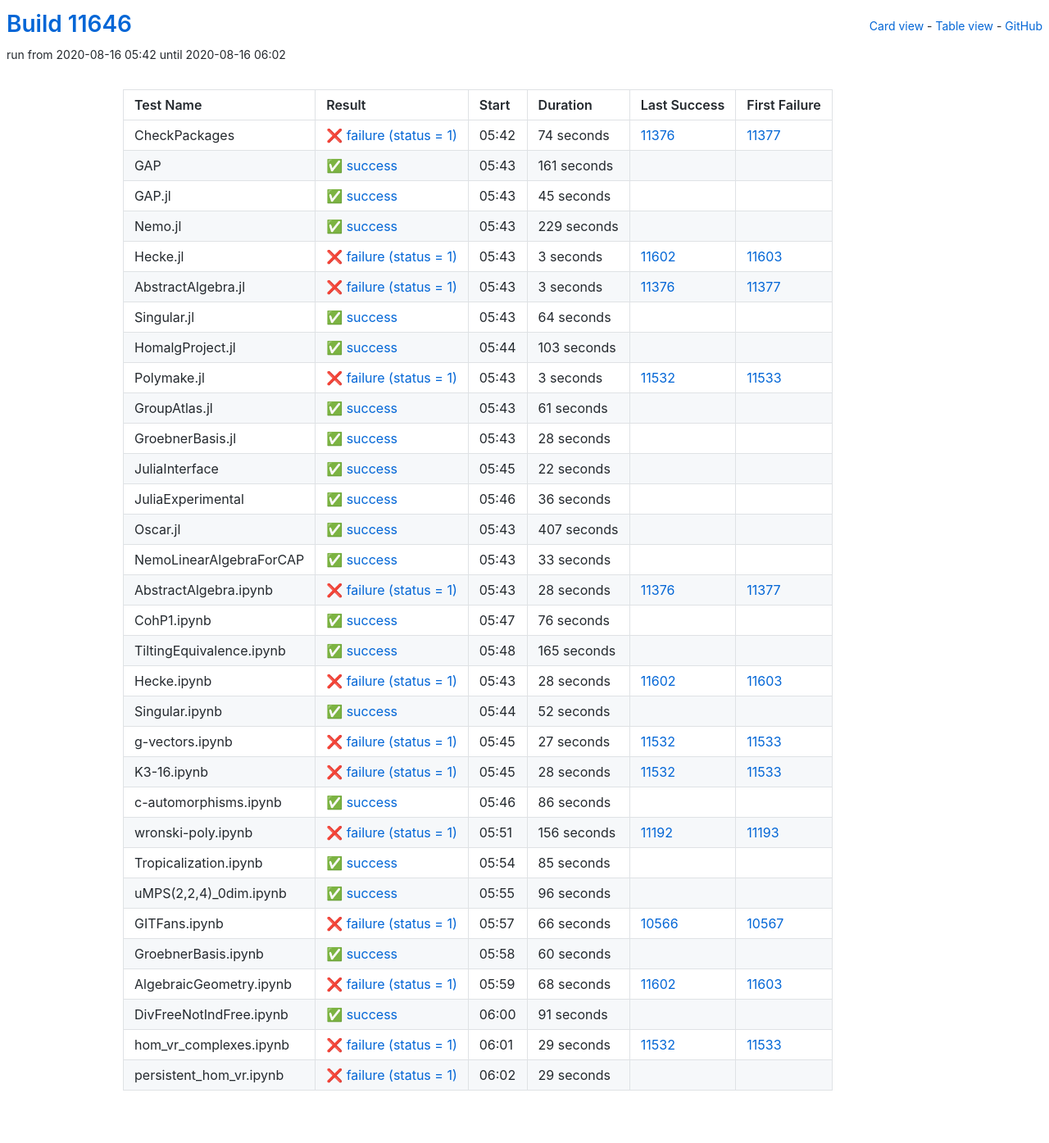
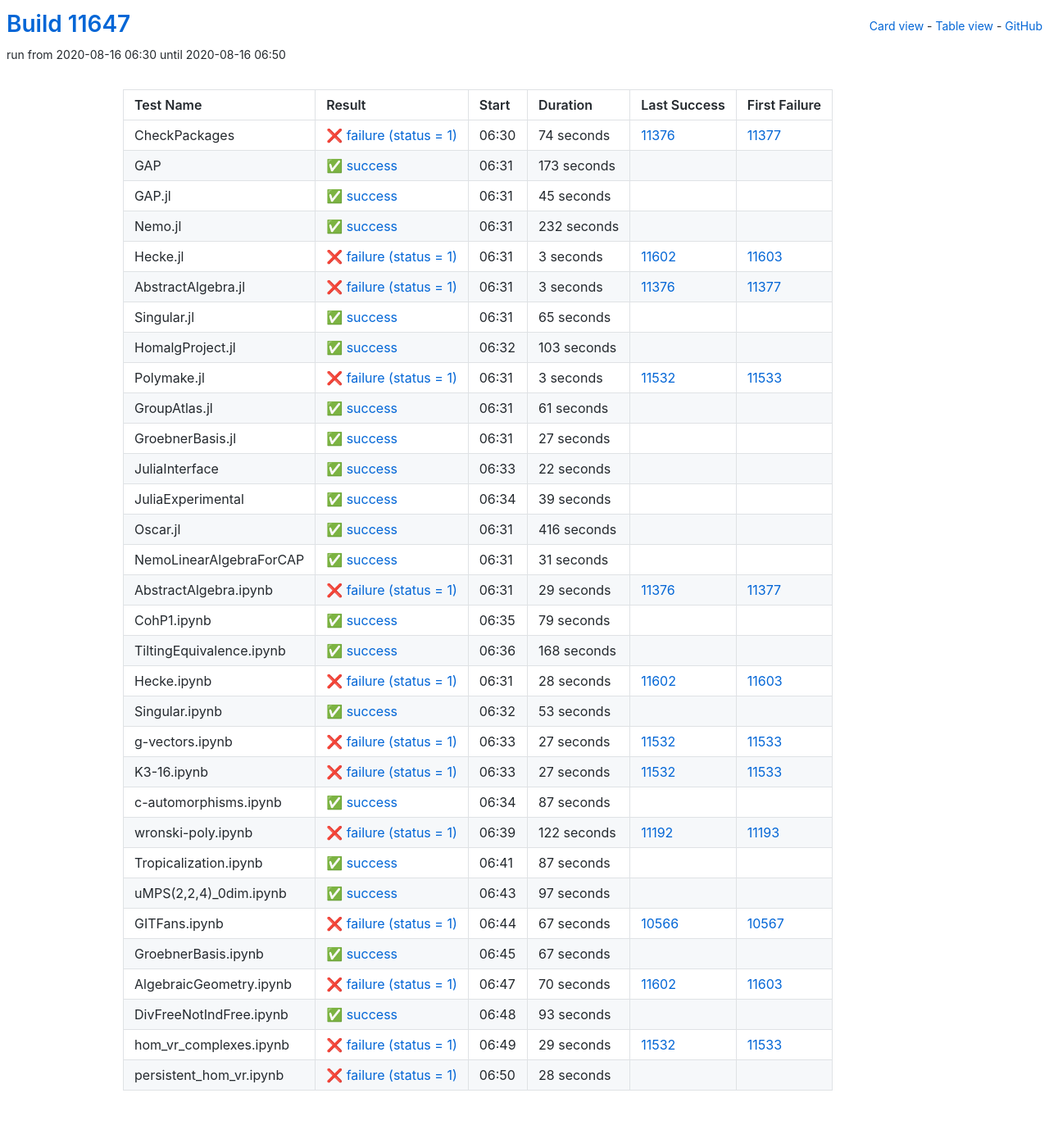
Before and after one commit to oscar-system/oscar-ci-status, a Jekyll site: the page built from table.html, in a window 1280 px wide. Shown: the whole page at 82% size. Built offline with Jekyll 4.4.1, drawn with Linux system fonts in a browser that asks for light colours.

Commit message:
Build #11647

```diff
--- a/_data/ci.yml
+++ b/_data/ci.yml
@@ -1,6 +1,6 @@
 ---
-build: 11646
-build_url: https://oscarci.mathematik.uni-kl.de/job/oscar/11646/
+build: 11647
+build_url: https://oscarci.mathematik.uni-kl.de/job/oscar/11647/
 job: oscar
 organization: oscar-system
 repo: oscar-ci-status
@@ -8,8 +8,8 @@
 tests:
 - name: CheckPackages
   id: checkpackages
-  log: https://oscarci.mathematik.uni-kl.de/job/oscar/11646/artifact/logs/build-11646/CheckPackages.log
-  start: 2020-08-16 05:42
+  log: https://oscarci.mathematik.uni-kl.de/job/oscar/11647/artifact/logs/build-11647/CheckPackages.log
+  start: 2020-08-16 06:30
   success: false
   exitcode: 1
   status: failure
@@ -20,20 +20,20 @@
   first_failure_url: https://oscarci.mathematik.uni-kl.de/job/oscar/11377/
 - name: GAP
   id: gap
-  log: https://oscarci.mathematik.uni-kl.de/job/oscar/11646/artifact/logs/build-11646/GAP.log
-  start: 2020-08-16 05:43
+  log: https://oscarci.mathematik.uni-kl.de/job/oscar/11647/artifact/logs/build-11647/GAP.log
+  start: 2020-08-16 06:31
   success: true
   exitcode: 0
   status: success
-  duration: 161
+  duration: 173
   last_success: false
   last_success_url:
   first_failure: false
   first_failure_url:
 - name: GAP.jl
   id: gap-jl
-  log: https://oscarci.mathematik.uni-kl.de/job/oscar/11646/artifact/logs/build-11646/GAP.jl.log
-  start: 2020-08-16 05:43
+  log: https://oscarci.mathematik.uni-kl.de/job/oscar/11647/artifact/logs/build-11647/GAP.jl.log
+  start: 2020-08-16 06:31
   success: true
   exitcode: 0
   status: success
@@ -44,20 +44,20 @@
   first_failure_url:
 - name: Nemo.jl
   id: nemo-jl
-  log: https://oscarci.mathematik.uni-kl.de/job/oscar/11646/artifact/logs/build-11646/Nemo.jl.log
-  start: 2020-08-16 05:43
+  log: https://oscarci.mathematik.uni-kl.de/job/oscar/11647/artifact/logs/build-11647/Nemo.jl.log
+  start: 2020-08-16 06:31
   success: true
   exitcode: 0
   status: success
-  duration: 229
+  duration: 232
   last_success: false
   last_success_url:
   first_failure: false
   first_failure_url:
 - name: Hecke.jl
   id: hecke-jl
-  log: https://oscarci.mathematik.uni-kl.de/job/oscar/11646/artifact/logs/build-11646/Hecke.jl.log
-  start: 2020-08-16 05:43
+  log: https://oscarci.mathematik.uni-kl.de/job/oscar/11647/artifact/logs/build-11647/Hecke.jl.log
+  start: 2020-08-16 06:31
   success: false
   exitcode: 1
   status: failure
@@ -68,8 +68,8 @@
   first_failure_url: https://oscarci.mathematik.uni-kl.de/job/oscar/11603/
 - name: AbstractAlgebra.jl
   id: abstractalgebra-jl
-  log: https://oscarci.mathematik.uni-kl.de/job/oscar/11646/artifact/logs/build-11646/AbstractAlgebra.jl.log
-  start: 2020-08-16 05:43
+  log: https://oscarci.mathematik.uni-kl.de/job/oscar/11647/artifact/logs/build-11647/AbstractAlgebra.jl.log
+  start: 2020-08-16 06:31
   success: false
   exitcode: 1
   status: failure
@@ -80,20 +80,20 @@
   first_failure_url: https://oscarci.mathematik.uni-kl.de/job/oscar/11377/
 - name: Singular.jl
   id: singular-jl
-  log: https://oscarci.mathematik.uni-kl.de/job/oscar/11646/artifact/logs/build-11646/Singular.jl.log
-  start: 2020-08-16 05:43
+  log: https://oscarci.mathematik.uni-kl.de/job/oscar/11647/artifact/logs/build-11647/Singular.jl.log
+  start: 2020-08-16 06:31
   success: true
   exitcode: 0
   status: success
-  duration: 64
+  duration: 65
   last_success: false
   last_success_url:
   first_failure: false
   first_failure_url:
 - name: HomalgProject.jl
   id: homalgproject-jl
-  log: https://oscarci.mathematik.uni-kl.de/job/oscar/11646/artifact/logs/build-11646/HomalgProject.jl.log
-  start: 2020-08-16 05:44
+  log: https://oscarci.mathematik.uni-kl.de/job/oscar/11647/artifact/logs/build-11647/HomalgProject.jl.log
+  start: 2020-08-16 06:32
   success: true
   exitcode: 0
   status: success
@@ -104,8 +104,8 @@
   first_failure_url:
 - name: Polymake.jl
   id: polymake-jl
-  log: https://oscarci.mathematik.uni-kl.de/job/oscar/11646/artifact/logs/build-11646/Polymake.jl.log
-  start: 2020-08-16 05:43
+  log: https://oscarci.mathematik.uni-kl.de/job/oscar/11647/artifact/logs/build-11647/Polymake.jl.log
+  start: 2020-08-16 06:31
   success: false
   exitcode: 1
   status: failure
@@ -116,8 +116,8 @@
   first_failure_url: https://oscarci.mathematik.uni-kl.de/job/oscar/11533/
 - name: GroupAtlas.jl
   id: groupatlas-jl
-  log: https://oscarci.mathematik.uni-kl.de/job/oscar/11646/artifact/logs/build-11646/GroupAtlas.jl.log
-  start: 2020-08-16 05:43
+  log: https://oscarci.mathematik.uni-kl.de/job/oscar/11647/artifact/logs/build-11647/GroupAtlas.jl.log
+  start: 2020-08-16 06:31
   success: true
   exitcode: 0
   status: success
@@ -128,20 +128,20 @@
   first_failure_url:
 - name: GroebnerBasis.jl
   id: groebnerbasis-jl
-  log: https://oscarci.mathematik.uni-kl.de/job/oscar/11646/artifact/logs/build-11646/GroebnerBasis.jl.log
-  start: 2020-08-16 05:43
+  log: https://oscarci.mathematik.uni-kl.de/job/oscar/11647/artifact/logs/build-11647/GroebnerBasis.jl.log
+  start: 2020-08-16 06:31
   success: true
   exitcode: 0
   status: success
-  duration: 28
+  duration: 27
   last_success: false
   last_success_url:
   first_failure: false
   first_failure_url:
 - name: JuliaInterface
   id: juliainterface
-  log: https://oscarci.mathematik.uni-kl.de/job/oscar/11646/artifact/logs/build-11646/JuliaInterface.log
-  start: 2020-08-16 05:45
+  log: https://oscarci.mathematik.uni-kl.de/job/oscar/11647/artifact/logs/build-11647/JuliaInterface.log
+  start: 2020-08-16 06:33
   success: true
   exitcode: 0
   status: success
@@ -152,80 +152,80 @@
   first_failure_url:
 - name: JuliaExperimental
   id: juliaexperimental
-  log: https://oscarci.mathematik.uni-kl.de/job/oscar/11646/artifact/logs/build-11646/JuliaExperimental.log
-  start: 2020-08-16 05:46
+  log: https://oscarci.mathematik.uni-kl.de/job/oscar/11647/artifact/logs/build-11647/JuliaExperimental.log
+  start: 2020-08-16 06:34
   success: true
   exitcode: 0
   status: success
-  duration: 36
+  duration: 39
   last_success: false
   last_success_url:
   first_failure: false
   first_failure_url:
 - name: Oscar.jl
   id: oscar-jl
-  log: https://oscarci.mathematik.uni-kl.de/job/oscar/11646/artifact/logs/build-11646/Oscar.jl.log
-  start: 2020-08-16 05:43
+  log: https://oscarci.mathematik.uni-kl.de/job/oscar/11647/artifact/logs/build-11647/Oscar.jl.log
+  start: 2020-08-16 06:31
   success: true
   exitcode: 0
   status: success
-  duration: 407
+  duration: 416
   last_success: false
   last_success_url:
   first_failure: false
   first_failure_url:
 - name: NemoLinearAlgebraForCAP
   id: nemolinearalgebraforcap
-  log: https://oscarci.mathematik.uni-kl.de/job/oscar/11646/artifact/logs/build-11646/NemoLinearAlgebraForCAP.log
-  start: 2020-08-16 05:43
+  log: https://oscarci.mathematik.uni-kl.de/job/oscar/11647/artifact/logs/build-11647/NemoLinearAlgebraForCAP.log
+  start: 2020-08-16 06:31
   success: true
   exitcode: 0
   status: success
-  duration: 33
+  duration: 31
   last_success: false
   last_success_url:
   first_failure: false
   first_failure_url:
 - name: AbstractAlgebra.ipynb
   id: abstractalgebra-ipynb
-  log: https://oscarci.mathematik.uni-kl.de/job/oscar/11646/artifact/logs/build-11646/AbstractAlgebra.ipynb.log
-  start: 2020-08-16 05:43
+  log: https://oscarci.mathematik.uni-kl.de/job/oscar/11647/artifact/logs/build-11647/AbstractAlgebra.ipynb.log
+  start: 2020-08-16 06:31
   success: false
   exitcode: 1
   status: failure
-  duration: 28
+  duration: 29
   last_success: 11376
   last_success_url: https://oscarci.mathematik.uni-kl.de/job/oscar/11376/
   first_failure: 11377
   first_failure_url: https://oscarci.mathematik.uni-kl.de/job/oscar/11377/
 - name: CohP1.ipynb
   id: cohp1-ipynb
-  log: https://oscarci.mathematik.uni-kl.de/job/oscar/11646/artifact/logs/build-11646/CohP1.ipynb.log
-  start: 2020-08-16 05:47
+  log: https://oscarci.mathematik.uni-kl.de/job/oscar/11647/artifact/logs/build-11647/CohP1.ipynb.log
+  start: 2020-08-16 06:35
   success: true
   exitcode: 0
   status: success
-  duration: 76
+  duration: 79
   last_success: false
   last_success_url:
   first_failure: false
   first_failure_url:
 - name: TiltingEquivalence.ipynb
   id: tiltingequivalence-ipynb
-  log: https://oscarci.mathematik.uni-kl.de/job/oscar/11646/artifact/logs/build-11646/TiltingEquivalence.ipynb.log
-  start: 2020-08-16 05:48
+  log: https://oscarci.mathematik.uni-kl.de/job/oscar/11647/artifact/logs/build-11647/TiltingEquivalence.ipynb.log
+  start: 2020-08-16 06:36
   success: true
   exitcode: 0
   status: success
-  duration: 165
+  duration: 168
   last_success: false
   last_success_url:
   first_failure: false
   first_failure_url:
 - name: Hecke.ipynb
   id: hecke-ipynb
-  log: https://oscarci.mathematik.uni-kl.de/job/oscar/11646/artifact/logs/build-11646/Hecke.ipynb.log
-  start: 2020-08-16 05:43
+  log: https://oscarci.mathematik.uni-kl.de/job/oscar/11647/artifact/logs/build-11647/Hecke.ipynb.log
+  start: 2020-08-16 06:31
   success: false
   exitcode: 1
   status: failure
@@ -236,20 +236,20 @@
   first_failure_url: https://oscarci.mathematik.uni-kl.de/job/oscar/11603/
 - name: Singular.ipynb
   id: singular-ipynb
-  log: https://oscarci.mathematik.uni-kl.de/job/oscar/11646/artifact/logs/build-11646/Singular.ipynb.log
-  start: 2020-08-16 05:44
+  log: https://oscarci.mathematik.uni-kl.de/job/oscar/11647/artifact/logs/build-11647/Singular.ipynb.log
+  start: 2020-08-16 06:32
   success: true
   exitcode: 0
   status: success
-  duration: 52
+  duration: 53
   last_success: false
   last_success_url:
   first_failure: false
   first_failure_url:
 - name: g-vectors.ipynb
   id: g-vectors-ipynb
-  log: https://oscarci.mathematik.uni-kl.de/job/oscar/11646/artifact/logs/build-11646/g-vectors.ipynb.log
-  start: 2020-08-16 05:45
+  log: https://oscarci.mathematik.uni-kl.de/job/oscar/11647/artifact/logs/build-11647/g-vectors.ipynb.log
+  start: 2020-08-16 06:33
   success: false
   exitcode: 1
   status: failure
@@ -260,116 +260,116 @@
   first_failure_url: https://oscarci.mathematik.uni-kl.de/job/oscar/11533/
 - name: K3-16.ipynb
   id: k3-16-ipynb
-  log: https://oscarci.mathematik.uni-kl.de/job/oscar/11646/artifact/logs/build-11646/K3-16.ipynb.log
-  start: 2020-08-16 05:45
+  log: https://oscarci.mathematik.uni-kl.de/job/oscar/11647/artifact/logs/build-11647/K3-16.ipynb.log
+  start: 2020-08-16 06:33
   success: false
   exitcode: 1
   status: failure
-  duration: 28
+  duration: 27
   last_success: 11532
   last_success_url: https://oscarci.mathematik.uni-kl.de/job/oscar/11532/
   first_failure: 11533
   first_failure_url: https://oscarci.mathematik.uni-kl.de/job/oscar/11533/
 - name: c-automorphisms.ipynb
   id: c-automorphisms-ipynb
-  log: https://oscarci.mathematik.uni-kl.de/job/oscar/11646/artifact/logs/build-11646/c-automorphisms.ipynb.log
-  start: 2020-08-16 05:46
+  log: https://oscarci.mathematik.uni-kl.de/job/oscar/11647/artifact/logs/build-11647/c-automorphisms.ipynb.log
+  start: 2020-08-16 06:34
   success: true
   exitcode: 0
   status: success
-  duration: 86
+  duration: 87
   last_success: false
   last_success_url:
   first_failure: false
   first_failure_url:
 - name: wronski-poly.ipynb
   id: wronski-poly-ipynb
-  log: https://oscarci.mathematik.uni-kl.de/job/oscar/11646/artifact/logs/build-11646/wronski-poly.ipynb.log
-  start: 2020-08-16 05:51
+  log: https://oscarci.mathematik.uni-kl.de/job/oscar/11647/artifact/logs/build-11647/wronski-poly.ipynb.log
+  start: 2020-08-16 06:39
   success: false
   exitcode: 1
   status: failure
-  duration: 156
+  duration: 122
   last_success: 11192
   last_success_url: https://oscarci.mathematik.uni-kl.de/job/oscar/11192/
   first_failure: 11193
   first_failure_url: https://oscarci.mathematik.uni-kl.de/job/oscar/11193/
 - name: Tropicalization.ipynb
   id: tropicalization-ipynb
-  log: https://oscarci.mathematik.uni-kl.de/job/oscar/11646/artifact/logs/build-11646/Tropicalization.ipynb.log
-  start: 2020-08-16 05:54
+  log: https://oscarci.mathematik.uni-kl.de/job/oscar/11647/artifact/logs/build-11647/Tropicalization.ipynb.log
+  start: 2020-08-16 06:41
   success: true
   exitcode: 0
   status: success
-  duration: 85
+  duration: 87
   last_success: false
   last_success_url:
   first_failure: false
   first_failure_url:
 - name: uMPS(2,2,4)_0dim.ipynb
   id: umps-2-2-4-0dim-ipynb
-  log: https://oscarci.mathematik.uni-kl.de/job/oscar/11646/artifact/logs/build-11646/uMPS-2-2-4-_0dim.ipynb.log
-  start: 2020-08-16 05:55
+  log: https://oscarci.mathematik.uni-kl.de/job/oscar/11647/artifact/logs/build-11647/uMPS-2-2-4-_0dim.ipynb.log
+  start: 2020-08-16 06:43
   success: true
   exitcode: 0
   status: success
-  duration: 96
+  duration: 97
   last_success: false
   last_success_url:
   first_failure: false
   first_failure_url:
 - name: GITFans.ipynb
   id: gitfans-ipynb
-  log: https://oscarci.mathematik.uni-kl.de/job/oscar/11646/artifact/logs/build-11646/GITFans.ipynb.log
-  start: 2020-08-16 05:57
+  log: https://oscarci.mathematik.uni-kl.de/job/oscar/11647/artifact/logs/build-11647/GITFans.ipynb.log
+  start: 2020-08-16 06:44
   success: false
   exitcode: 1
   status: failure
-  duration: 66
+  duration: 67
   last_success: 10566
   last_success_url: https://oscarci.mathematik.uni-kl.de/job/oscar/10566/
   first_failure: 10567
   first_failure_url: https://oscarci.mathematik.uni-kl.de/job/oscar/10567/
 - name: GroebnerBasis.ipynb
   id: groebnerbasis-ipynb
-  log: https://oscarci.mathematik.uni-kl.de/job/oscar/11646/artifact/logs/build-11646/GroebnerBasis.ipynb.log
-  start: 2020-08-16 05:58
+  log: https://oscarci.mathematik.uni-kl.de/job/oscar/11647/artifact/logs/build-11647/GroebnerBasis.ipynb.log
+  start: 2020-08-16 06:45
   success: true
   exitcode: 0
   status: success
-  duration: 60
+  duration: 67
   last_success: false
   last_success_url:
   first_failure: false
   first_failure_url:
 - name: AlgebraicGeometry.ipynb
   id: algebraicgeometry-ipynb
-  log: https://oscarci.mathematik.uni-kl.de/job/oscar/11646/artifact/logs/build-11646/AlgebraicGeometry.ipynb.log
-  start: 2020-08-16 05:59
+  log: https://oscarci.mathematik.uni-kl.de/job/oscar/11647/artifact/logs/build-11647/AlgebraicGeometry.ipynb.log
+  start: 2020-08-16 06:47
   success: false
   exitcode: 1
   status: failure
-  duration: 68
+  duration: 70
   last_success: 11602
   last_success_url: https://oscarci.mathematik.uni-kl.de/job/oscar/11602/
   first_failure: 11603
   first_failure_url: https://oscarci.mathematik.uni-kl.de/job/oscar/11603/
 - name: DivFreeNotIndFree.ipynb
   id: divfreenotindfree-ipynb
-  log: https://oscarci.mathematik.uni-kl.de/job/oscar/11646/artifact/logs/build-11646/DivFreeNotIndFree.ipynb.log
-  start: 2020-08-16 06:00
+  log: https://oscarci.mathematik.uni-kl.de/job/oscar/11647/artifact/logs/build-11647/DivFreeNotIndFree.ipynb.log
+  start: 2020-08-16 06:48
   success: true
   exitcode: 0
   status: success
-  duration: 91
+  duration: 93
   last_success: false
   last_success_url:
   first_failure: false
   first_failure_url:
 - name: hom_vr_complexes.ipynb
   id: hom-vr-complexes-ipynb
-  log: https://oscarci.mathematik.uni-kl.de/job/oscar/11646/artifact/logs/build-11646/hom_vr_complexes.ipynb.log
-  start: 2020-08-16 06:01
+  log: https://oscarci.mathematik.uni-kl.de/job/oscar/11647/artifact/logs/build-11647/hom_vr_complexes.ipynb.log
+  start: 2020-08-16 06:49
   success: false
   exitcode: 1
   status: failure
@@ -380,12 +380,12 @@
   first_failure_url: https://oscarci.mathematik.uni-kl.de/job/oscar/11533/
 - name: persistent_hom_vr.ipynb
   id: persistent-hom-vr-ipynb
-  log: https://oscarci.mathematik.uni-kl.de/job/oscar/11646/artifact/logs/build-11646/persistent_hom_vr.ipynb.log
-  start: 2020-08-16 06:02
+  log: https://oscarci.mathematik.uni-kl.de/job/oscar/11647/artifact/logs/build-11647/persistent_hom_vr.ipynb.log
+  start: 2020-08-16 06:50
   success: false
   exitcode: 1
   status: failure
-  duration: 29
+  duration: 28
   last_success: false
   last_success_url:
   first_failure: false
```
Also changed, not shown: README.md.
